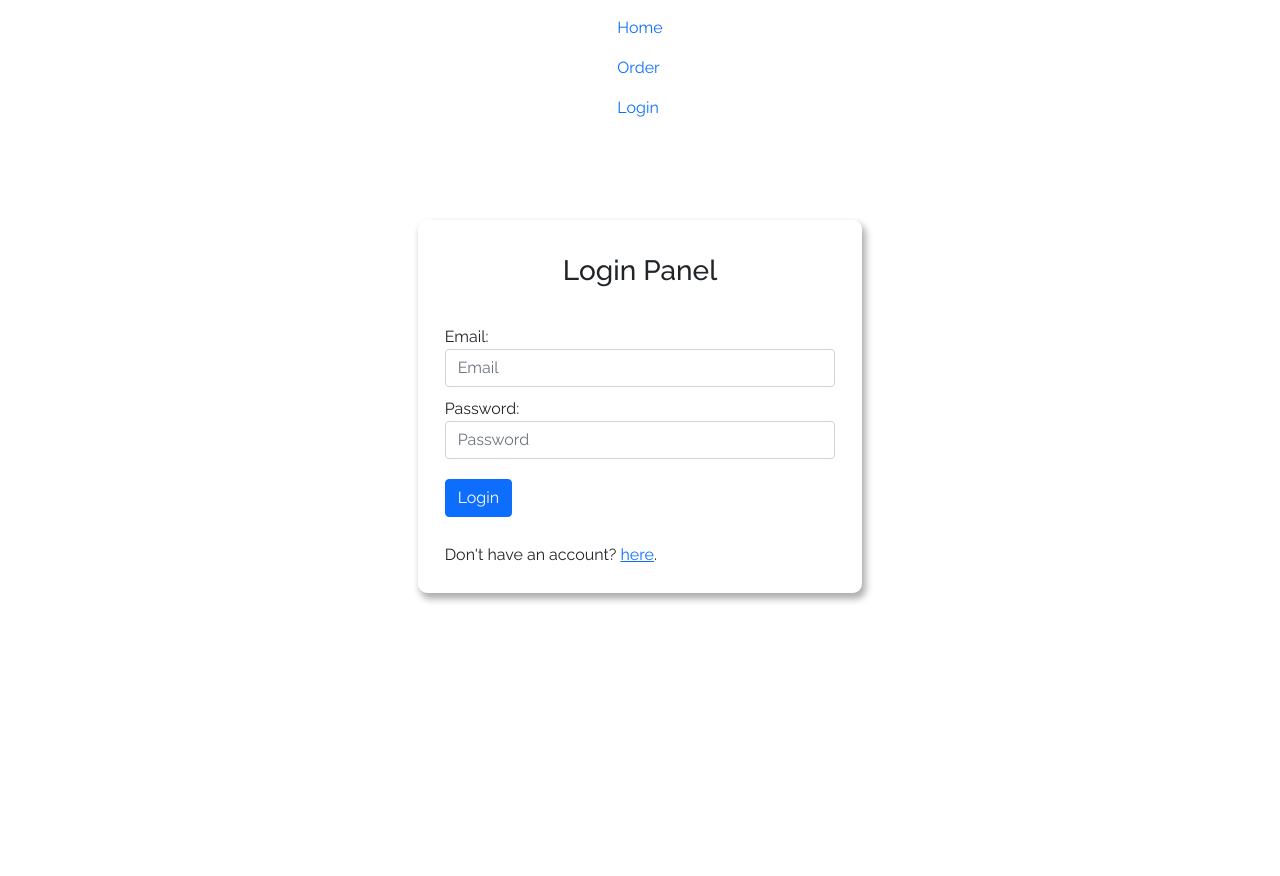
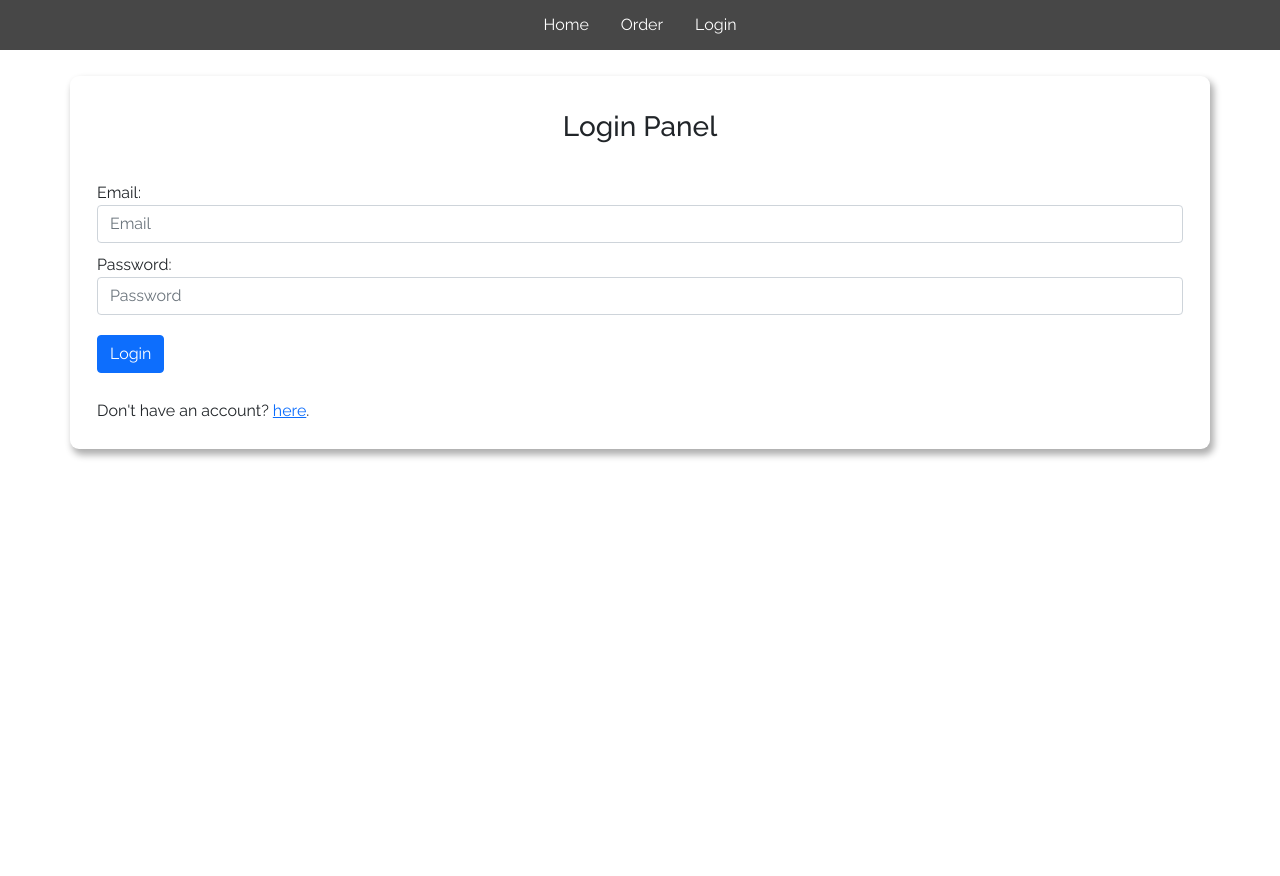
Before and after one commit to ocvb/IAD_Project, a PHP site: page /login.php in a window 1280 px wide. Before the commit the page ends 603 px from the top, so only its background shows below. Run offline with PHP 8.4, Linux system fonts and the light colour scheme; a stand-in replaces the project's code that opens the database connection.

Commit message:
design updated

```diff
--- a/login.php
+++ b/login.php
@@ -27,31 +27,30 @@ if (isset($_POST['submit'])) {
    <meta name="viewport" content="width=device-width, initial-scale=1.0">
 
    <link rel="stylesheet" href="https://cdn.jsdelivr.net/npm/bootstrap@5.1.3/dist/css/bootstrap.min.css" integrity="sha384-1BmE4kWBq78iYhFldvKuhfTAU6auU8tT94WrHftjDbrCEXSU1oBoqyl2QvZ6jIW3" crossorigin="anonymous">
-   <script src="https://cdn.jsdelivr.net/npm/bootstrap@5.1.3/dist/js/bootstrap.min.js" integrity="sha384-QJHtvGhmr9XOIpI6YVutG+2QOK9T+ZnN4kzFN1RtK3zEFEIsxhlmWl5/YESvpZ13" crossorigin="anonymous"></script>
-   <script src="https://code.jquery.com/jquery-3.6.0.js" integrity="sha256-H+K7U5CnXl1h5ywQfKtSj8PCmoN9aaq30gDh27Xc0jk=" crossorigin="anonymous"></script>
    <link rel="stylesheet" href="css/style.css" type="text/css">
+   <link rel="stylesheet" href="css/login.css" type="text/css">
    <title>Login</title>
 </head>
 
-<body>
-   <nav class="navbar navbar-light justify-content-center">
-      <div class="navaddpage">
-         <a class="nav-item nav-link active" href="index.html">Home</a>
-         <a class="nav-item nav-link" href="order.php">Order</a>
-         <a class="nav-item nav-link" id="login" href="login.php">Login</a>
-      </div>
+<body class="overflow-hidden">
+   <nav>
+      <ul class="nav d-flex justify-content-center fixed-top navaddpage">
+         <li class="nav-item"><a class="nav-link active" href="index.html">Home</a></li>
+         <li class="nav-item"><a class="nav-link" href="order.php">Order</a></li>
+         <li class="nav-item"><a id="login" class="nav-link" href="login.php">Login</a></li>
+      </ul>
    </nav>
 
-   <div class="main-container navbar justify-content-center">
-      <div class="form-container row g-4">
+   <div class="container main-container justify-content-center">
+      <div class="row form-container g-4">
          <h3 class="h3 text-center">Login Panel</h3>
-         <div class="form-form">
+         <div class="form">
             <form method="POST" class="col">
                <div class="top-form form-group">
                   <label for="">Email:</label>
                   <input type="email" name="email" class="form-control" placeholder="Email" required>
                </div>
-               <div class="form-group">
+               <div class="top-form form-group">
                   <label for="">Password:</label>
                   <input type="password" name="password" class="form-control" placeholder="Password" required>
                </div>
@@ -84,6 +83,10 @@ if (isset($_POST['submit'])) {
          </div>
       </div>
    </div>
+
+   <!-- Javscript -->
+   <script src="https://cdn.jsdelivr.net/npm/bootstrap@5.1.3/dist/js/bootstrap.min.js" integrity="sha384-QJHtvGhmr9XOIpI6YVutG+2QOK9T+ZnN4kzFN1RtK3zEFEIsxhlmWl5/YESvpZ13" crossorigin="anonymous"></script>
+   <script src="https://code.jquery.com/jquery-3.6.0.js" integrity="sha256-H+K7U5CnXl1h5ywQfKtSj8PCmoN9aaq30gDh27Xc0jk=" crossorigin="anonymous"></script>
 </body>
 
 </html>
```
Also changed, not shown: index.html (+16 -15 lines).
